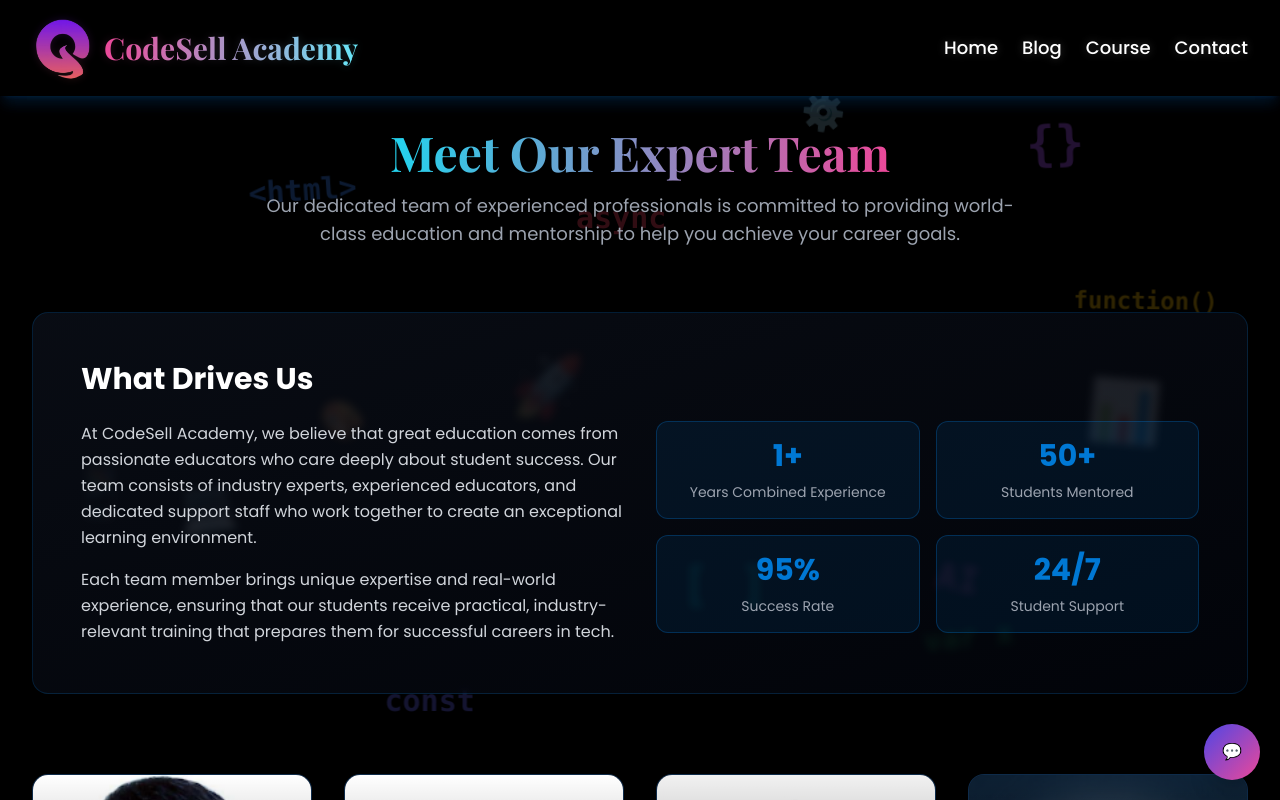
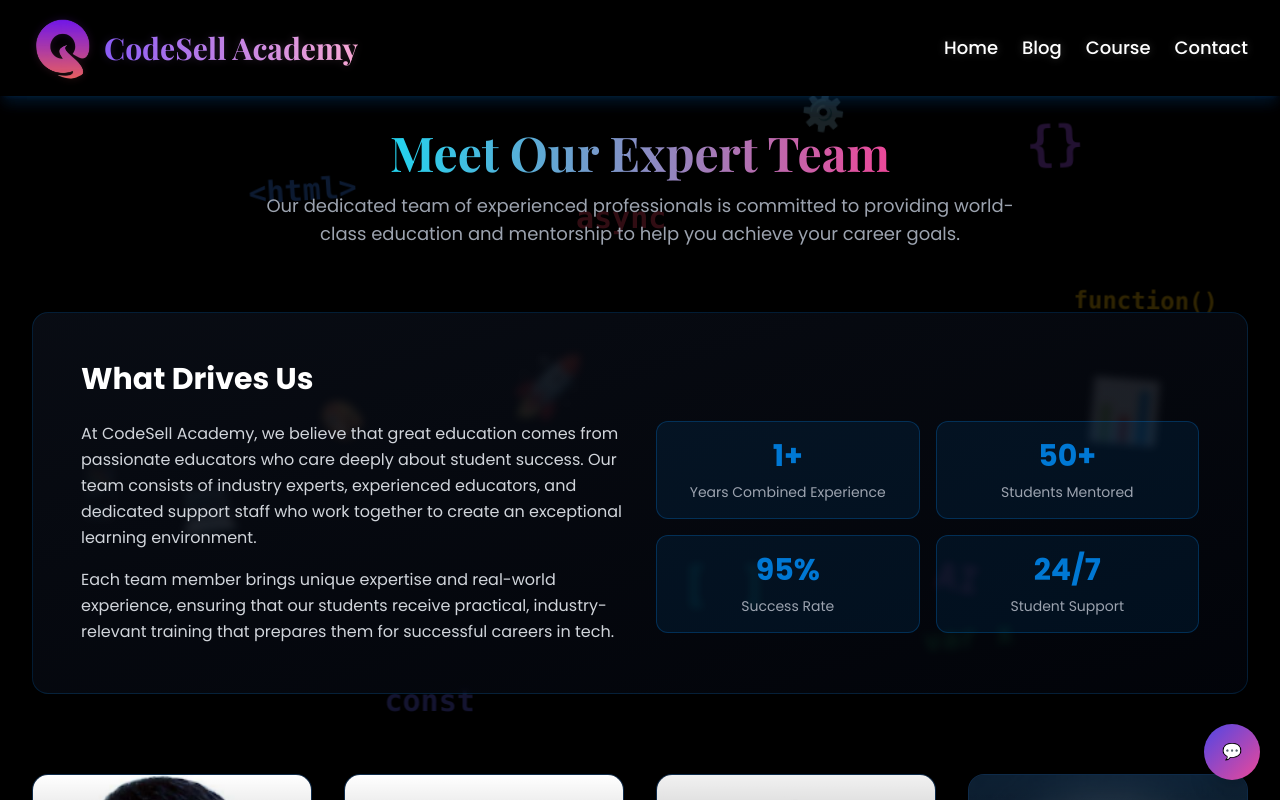
Before and after one commit to dashpranta145-design/codesell-academy, a React (Vite) app: page /team in a window 1280 px wide. Shown: the top 800 px of the page. Built offline with nearby package versions, Linux system fonts and the light colour scheme; a web font is replaced by a local one.

Commit message:
colour changed

```diff
--- a/src/components/Header.tsx
+++ b/src/components/Header.tsx
@@ -75,7 +75,7 @@
             />
           </div>
           <div className="hidden sm:block">
-            <span className="font-serif text-3xl font-bold bg-gradient-to-r from-pink-500 to-cyan-300  bg-clip-text text-transparent">
+            <span className="font-serif text-3xl font-bold bg-gradient-to-r from-violet-500 to-pink-300  bg-clip-text text-transparent">
               CodeSell Academy
             </span>
           </div>
```
